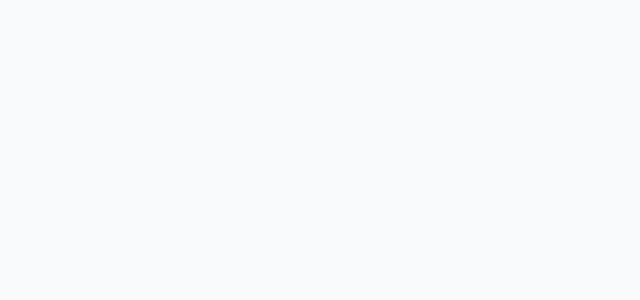
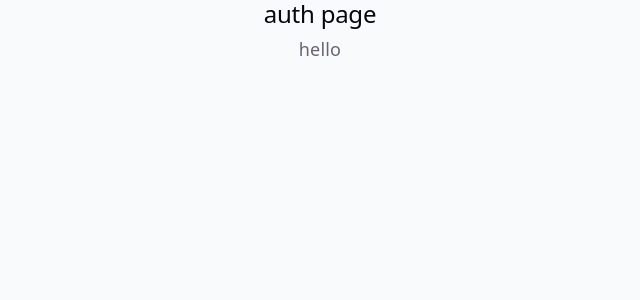
Before and after one commit to Sumit-Mashelkar/Where-is-my-Bus, a React (Vite) app in the folder frontend/: page /auth in a window 1280 px wide. Before the commit this address had no page. Shown: the top 300 px of the page, without its empty margins (320-960 px from the left). Built offline with nearby package versions, Linux system fonts and the light colour scheme.

Commit message:
feat: implement authentication page and routing, update header navigation

```diff
--- a/frontend/src/components/header.jsx
+++ b/frontend/src/components/header.jsx
@@ -1,3 +1,5 @@
+//import auth from "../pages/authenticationPage";
+import { useNavigate } from "react-router-dom";
 
 //styles for the header and text
 const headerStyles = {
@@ -34,9 +36,13 @@ const textStyles = {
 const Hero = () => {
   const heroText = "Transit Pulse";
 
+  const navigate = useNavigate();
+
   const handleClick = () => {
     // navigate to home
-    window.location.href = "/";
+    // window.location.href = "/auth";
+
+    navigate("/auth");
   };
 
   return (
@@ -63,7 +69,7 @@ const Hero = () => {
           boxShadow: "0 1px 2px rgba(2,6,23,0.2)",
         }}
       >
-        🔔
+        LOGIN
       </button>
     </header>
   );
--- a/frontend/src/main.jsx
+++ b/frontend/src/main.jsx
@@ -11,6 +11,7 @@ import AllRoutesPage from './pages/allroutesPage.jsx'
 import AddRoutesPage from './pages/AddRoutesPage.jsx'
 import ReportBusPage from './pages/ReportsPage.jsx'
 import Updates from './pages/Updates.jsx'
+import Auth from './pages/authenticationPage.jsx'
 
 const root = createRoot(document.getElementById('root'))
 root.render(
@@ -26,6 +27,7 @@ root.render(
             <Route path="/report-bus" element={<ReportBusPage />} />
             <Route path="/add-route" element={<AddRoutesPage />} />
             <Route path="/Updates" element={<Updates />} />
+            <Route path="/auth" element={<Auth />}/>
           </Routes>
     </Router>
   </StrictMode>,
--- /dev/null
+++ b/frontend/src/pages/authenticationPage.jsx
@@ -0,0 +1,17 @@
+// auth page
+
+import { useState } from "react";
+
+const Auth = () => {
+    const [isLoggedIn, setIsLoggedIn] = useState(false);
+    const [isLoading, setIsLoading] = useState(false);
+
+    return (
+        <>
+        <h2>auth page</h2>
+        <p>hello</p>
+        </>
+    )
+}
+
+export default Auth;
--- a/frontend/src/pages/landingPage.jsx
+++ b/frontend/src/pages/landingPage.jsx
@@ -11,6 +11,7 @@ const LandingPage = () => {
         <main className="landing-page">
             <Hero />
             <Search />
+
             <QuickAcess />
             <Footer />
         </main>
```
